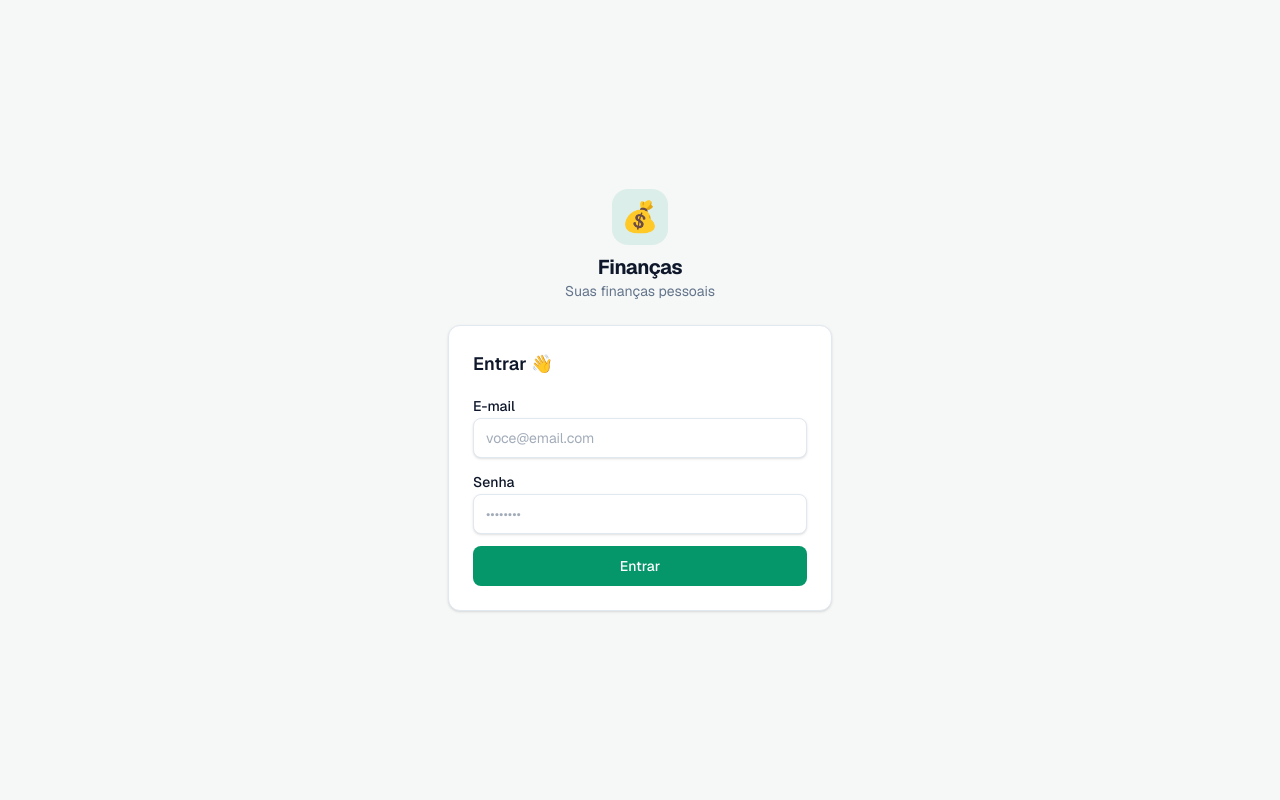
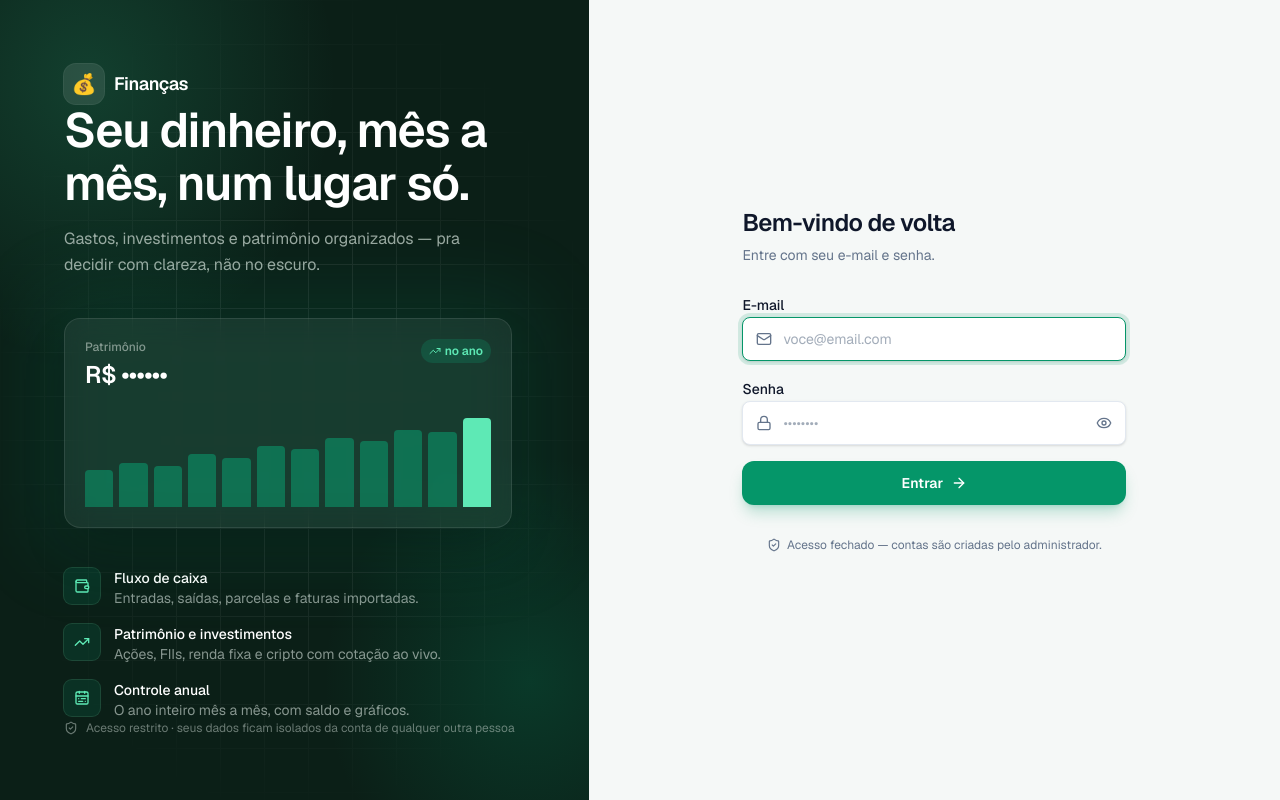
Before and after one commit to mvterrito-ui/financas-pessoais, a Next.js app: page /login in a window 1280 px wide. Built offline with nearby package versions, Linux system fonts and the light colour scheme; no server answers.

Commit message:
Login: novo visual com painel da marca, mostrar senha e erros em português

```diff
--- a/src/app/login/page.tsx
+++ b/src/app/login/page.tsx
@@ -2,11 +2,32 @@
 
 import { Suspense, useState, type FormEvent } from 'react'
 import { useRouter, useSearchParams } from 'next/navigation'
+import {
+  ArrowRight,
+  CalendarRange,
+  Eye,
+  EyeOff,
+  Loader2,
+  Lock,
+  Mail,
+  ShieldCheck,
+  TrendingUp,
+  TriangleAlert,
+  Wallet,
+} from 'lucide-react'
 import { createSupabaseBrowserClient } from '@/lib/supabase/client'
-import { Card } from '@/components/ui/card'
 import { Input } from '@/components/ui/input'
-import { Button } from '@/components/ui/button'
 import { Label } from '@/components/ui/label'
+import { cn } from '@/lib/utils'
+
+// Mensagens do Supabase Auth em português (o resto cai numa genérica).
+function traduzirErro(msg: string): string {
+  if (/invalid login credentials/i.test(msg)) return 'E-mail ou senha incorretos.'
+  if (/email not confirmed/i.test(msg)) return 'Este e-mail ainda não foi confirmado.'
+  if (/too many requests|rate limit/i.test(msg)) return 'Muitas tentativas. Espere um pouco e tente de novo.'
+  if (/fetch|network/i.test(msg)) return 'Sem conexão. Confira a internet e tente de novo.'
+  return 'Não foi possível entrar. Tente de novo.'
+}
 
 // Aviso quando o logout automático (12h) trouxe o usuário de volta pra cá.
 // useSearchParams exige Suspense numa página estática.
@@ -14,9 +35,49 @@ function AvisoExpirou() {
   const params = useSearchParams()
   if (params.get('expirou') !== '1') return null
   return (
-    <p className="mb-4 rounded-lg bg-amber-500/10 px-3 py-2 text-center text-sm text-amber-700 dark:text-amber-400">
-      Sua sessão expirou (12h). Entre de novo. 🔒
-    </p>
+    <div className="mb-6 flex items-start gap-2.5 rounded-xl border border-amber-500/25 bg-amber-50 px-3.5 py-3 text-sm text-amber-800">
+      <Lock className="mt-0.5 h-4 w-4 shrink-0" />
+      <span>Sua sessão expirou depois de 12 horas. Entre de novo pra continuar.</span>
+    </div>
+  )
+}
+
+const DESTAQUES = [
+  { icon: Wallet, titulo: 'Fluxo de caixa', texto: 'Entradas, saídas, parcelas e faturas importadas.' },
+  { icon: TrendingUp, titulo: 'Patrimônio e investimentos', texto: 'Ações, FIIs, renda fixa e cripto com cotação ao vivo.' },
+  { icon: CalendarRange, titulo: 'Controle anual', texto: 'O ano inteiro mês a mês, com saldo e gráficos.' },
+]
+
+// Prévia decorativa do app (sem dados reais) — só ilustração.
+function PreviaApp() {
+  const barras = [38, 46, 42, 55, 51, 63, 60, 72, 69, 80, 78, 92]
+  return (
+    <div aria-hidden className="relative">
+      <div className="absolute -inset-6 rounded-[2rem] bg-emerald-400/10 blur-2xl" />
+      <div className="relative rounded-2xl border border-white/10 bg-white/[0.06] p-5 shadow-2xl backdrop-blur-md">
+        <div className="flex items-start justify-between">
+          <div>
+            <p className="text-xs font-medium text-sidebar-foreground/60">Patrimônio</p>
+            <p className="mt-1 text-2xl font-semibold tracking-tight text-white">R$ ••••••</p>
+          </div>
+          <span className="flex items-center gap-1 rounded-full bg-emerald-400/15 px-2 py-1 text-xs font-semibold text-emerald-300">
+            <TrendingUp className="h-3 w-3" /> no ano
+          </span>
+        </div>
+        <div className="mt-5 flex h-24 items-end gap-1.5">
+          {barras.map((h, i) => (
+            <div
+              key={i}
+              className={cn(
+                'flex-1 rounded-t-[4px]',
+                i === barras.length - 1 ? 'bg-emerald-300' : 'bg-emerald-400/35',
+              )}
+              style={{ height: `${h}%` }}
+            />
+          ))}
+        </div>
+      </div>
+    </div>
   )
 }
 
@@ -26,6 +87,7 @@ export default function LoginPage() {
 
   const [email, setEmail] = useState('')
   const [senha, setSenha] = useState('')
+  const [verSenha, setVerSenha] = useState(false)
   const [erro, setErro] = useState<string | null>(null)
   const [carregando, setCarregando] = useState(false)
 
@@ -35,76 +97,198 @@ export default function LoginPage() {
     setCarregando(true)
     try {
       // Só login: o cadastro é fechado (contas são criadas pelo admin).
-      const { error } = await supabase.auth.signInWithPassword({ email, password: senha })
+      const { error } = await supabase.auth.signInWithPassword({ email: email.trim(), password: senha })
       if (error) throw error
       router.refresh()
-      router.push('/fluxo')
+      router.push('/')
     } catch (err) {
-      setErro((err as Error).message)
-    } finally {
+      setErro(traduzirErro((err as Error).message ?? ''))
       setCarregando(false)
     }
   }
 
   return (
-    <main className="flex min-h-screen items-center justify-center p-4">
-      <div className="w-full max-w-sm">
-        {/* Marca */}
-        <div className="mb-6 flex flex-col items-center gap-2 text-center">
-          <span className="flex h-14 w-14 items-center justify-center rounded-2xl bg-primary/10 text-3xl">
+    <main className="flex min-h-dvh bg-background">
+      {/* ===== Painel da marca (desktop) ===== */}
+      <section className="relative hidden w-[46%] max-w-2xl flex-col justify-between overflow-hidden bg-sidebar p-12 text-sidebar-foreground lg:flex xl:p-16">
+        {/* Fundo: brilho esmeralda + grade sutil */}
+        <div
+          aria-hidden
+          className="pointer-events-none absolute inset-0"
+          style={{
+            background:
+              'radial-gradient(60% 50% at 15% 10%, rgba(52,211,153,0.18), transparent 70%), radial-gradient(50% 40% at 90% 85%, rgba(5,150,105,0.22), transparent 70%)',
+          }}
+        />
+        <div
+          aria-hidden
+          className="pointer-events-none absolute inset-0 opacity-[0.07]"
+          style={{
+            backgroundImage:
+              'linear-gradient(to right, #fff 1px, transparent 1px), linear-gradient(to bottom, #fff 1px, transparent 1px)',
+            backgroundSize: '44px 44px',
+            maskImage: 'radial-gradient(ellipse at center, black 30%, transparent 75%)',
+          }}
+        />
+
+        <div className="relative flex items-center gap-2.5">
+          <span className="flex h-10 w-10 items-center justify-center rounded-xl bg-white/10 text-xl ring-1 ring-white/15">
+            💰
+          </span>
+          <span className="text-lg font-semibold tracking-tight text-white">Finanças</span>
+        </div>
+
+        <div className="relative space-y-10">
+          <div className="space-y-4">
+            <h1 className="max-w-md text-4xl font-semibold leading-[1.1] tracking-tight text-white xl:text-5xl">
+              Seu dinheiro, mês a mês, num lugar só.
+            </h1>
+            <p className="max-w-md text-base leading-relaxed text-sidebar-foreground/75">
+              Gastos, investimentos e patrimônio organizados — pra decidir com clareza, não no
+              escuro.
+            </p>
+          </div>
+
+          <div className="max-w-md">
+            <PreviaApp />
+          </div>
+
+          <ul className="max-w-md space-y-4">
+            {DESTAQUES.map(({ icon: Icon, titulo, texto }) => (
+              <li key={titulo} className="flex gap-3.5">
+                <span className="flex h-9 w-9 shrink-0 items-center justify-center rounded-lg bg-emerald-400/10 text-emerald-300 ring-1 ring-emerald-300/20">
+                  <Icon className="h-4 w-4" />
+                </span>
+                <span>
+                  <span className="block text-sm font-medium text-white">{titulo}</span>
+                  <span className="block text-sm text-sidebar-foreground/65">{texto}</span>
+                </span>
+              </li>
+            ))}
+          </ul>
+        </div>
+
+        <p className="relative flex items-center gap-2 text-xs text-sidebar-foreground/50">
+          <ShieldCheck className="h-3.5 w-3.5" />
+          Acesso restrito · seus dados ficam isolados da conta de qualquer outra pessoa
+        </p>
+      </section>
+
+      {/* ===== Formulário ===== */}
+      <section className="flex flex-1 flex-col">
+        {/* Faixa da marca (celular/tablet) */}
+        <div className="relative overflow-hidden bg-sidebar px-6 pb-10 pt-8 lg:hidden">
+          <div
+            aria-hidden
+            className="pointer-events-none absolute inset-0"
+            style={{ background: 'radial-gradient(70% 90% at 20% 0%, rgba(52,211,153,0.22), transparent 70%)' }}
+          />
+          <div className="relative flex items-center gap-2.5">
+            <span className="flex h-10 w-10 items-center justify-center rounded-xl bg-white/10 text-xl ring-1 ring-white/15">
               💰
             </span>
             <div>
-            <h1 className="text-xl font-bold tracking-tight">Finanças</h1>
-            <p className="text-sm text-muted-foreground">Suas finanças pessoais</p>
+              <p className="text-lg font-semibold leading-tight tracking-tight text-white">Finanças</p>
+              <p className="text-xs text-sidebar-foreground/70">Seu dinheiro, mês a mês, num lugar só.</p>
             </div>
+          </div>
+        </div>
+
+        <div className="-mt-5 flex flex-1 items-start justify-center px-4 pb-10 sm:px-6 lg:mt-0 lg:items-center">
+          <div className="animate-fade-in w-full max-w-sm rounded-2xl bg-card p-6 shadow-xl shadow-slate-900/5 ring-1 ring-border sm:p-8 lg:bg-transparent lg:p-0 lg:shadow-none lg:ring-0">
+            <div className="mb-7">
+              <h2 className="text-2xl font-semibold tracking-tight">Bem-vindo de volta</h2>
+              <p className="mt-1.5 text-sm text-muted-foreground">Entre com seu e-mail e senha.</p>
             </div>
 
             <Suspense fallback={null}>
               <AvisoExpirou />
             </Suspense>
-        <Card className="p-6">
-          <h2 className="mb-4 text-lg font-semibold">Entrar 👋</h2>
 
-          <form onSubmit={enviar} className="space-y-3">
+            <form onSubmit={enviar} className="space-y-4">
               <div className="space-y-1.5">
                 <Label htmlFor="email">E-mail</Label>
+                <div className="relative">
+                  <Mail className="pointer-events-none absolute left-3.5 top-1/2 h-4 w-4 -translate-y-1/2 text-muted-foreground" />
                   <Input
                     id="email"
                     type="email"
+                    autoComplete="email"
+                    inputMode="email"
                     placeholder="voce@email.com"
+                    className="h-11 pl-10"
                     value={email}
                     onChange={(e) => setEmail(e.target.value)}
+                    aria-invalid={Boolean(erro)}
                     required
+                    autoFocus
                   />
+                </div>
               </div>
 
               <div className="space-y-1.5">
                 <Label htmlFor="senha">Senha</Label>
+                <div className="relative">
+                  <Lock className="pointer-events-none absolute left-3.5 top-1/2 h-4 w-4 -translate-y-1/2 text-muted-foreground" />
                   <Input
                     id="senha"
-                type="password"
+                    type={verSenha ? 'text' : 'password'}
+                    autoComplete="current-password"
                     placeholder="••••••••"
+                    className="h-11 pl-10 pr-11"
                     value={senha}
                     onChange={(e) => setSenha(e.target.value)}
+                    aria-invalid={Boolean(erro)}
                     required
                     minLength={6}
                   />
+                  <button
+                    type="button"
+                    onClick={() => setVerSenha((v) => !v)}
+                    aria-label={verSenha ? 'Ocultar senha' : 'Mostrar senha'}
+                    title={verSenha ? 'Ocultar senha' : 'Mostrar senha'}
+                    className="absolute right-1.5 top-1/2 flex h-8 w-8 -translate-y-1/2 items-center justify-center rounded-md text-muted-foreground transition-colors hover:bg-muted hover:text-foreground"
+                  >
+                    {verSenha ? <EyeOff className="h-4 w-4" /> : <Eye className="h-4 w-4" />}
+                  </button>
+                </div>
               </div>
 
               {erro && (
-              <p className="rounded-lg bg-destructive/10 px-3 py-2 text-sm text-destructive">
-                {erro}
-              </p>
+                <div
+                  role="alert"
+                  className="flex items-start gap-2.5 rounded-xl border border-destructive/20 bg-destructive/5 px-3.5 py-3 text-sm text-destructive"
+                >
+                  <TriangleAlert className="mt-0.5 h-4 w-4 shrink-0" />
+                  <span>{erro}</span>
+                </div>
               )}
 
-            <Button type="submit" disabled={carregando} className="w-full">
-              {carregando ? 'Aguarde…' : 'Entrar'}
-            </Button>
+              <button
+                type="submit"
+                disabled={carregando}
+                className="group flex h-11 w-full items-center justify-center gap-2 rounded-xl bg-primary text-sm font-semibold text-primary-foreground shadow-lg shadow-primary/25 transition-all hover:bg-emerald-700 hover:shadow-primary/35 focus-visible:outline-none focus-visible:ring-4 focus-visible:ring-primary/25 disabled:cursor-wait disabled:opacity-80"
+              >
+                {carregando ? (
+                  <>
+                    <Loader2 className="h-4 w-4 animate-spin" /> Entrando…
+                  </>
+                ) : (
+                  <>
+                    Entrar
+                    <ArrowRight className="h-4 w-4 transition-transform group-hover:translate-x-0.5" />
+                  </>
+                )}
+              </button>
             </form>
 
-        </Card>
+            <p className="mt-8 flex items-center justify-center gap-1.5 text-center text-xs text-muted-foreground">
+              <ShieldCheck className="h-3.5 w-3.5" />
+              Acesso fechado — contas são criadas pelo administrador.
+            </p>
           </div>
+        </div>
+      </section>
     </main>
   )
 }
```
Lines whose indentation alone changed are shown as unchanged.
